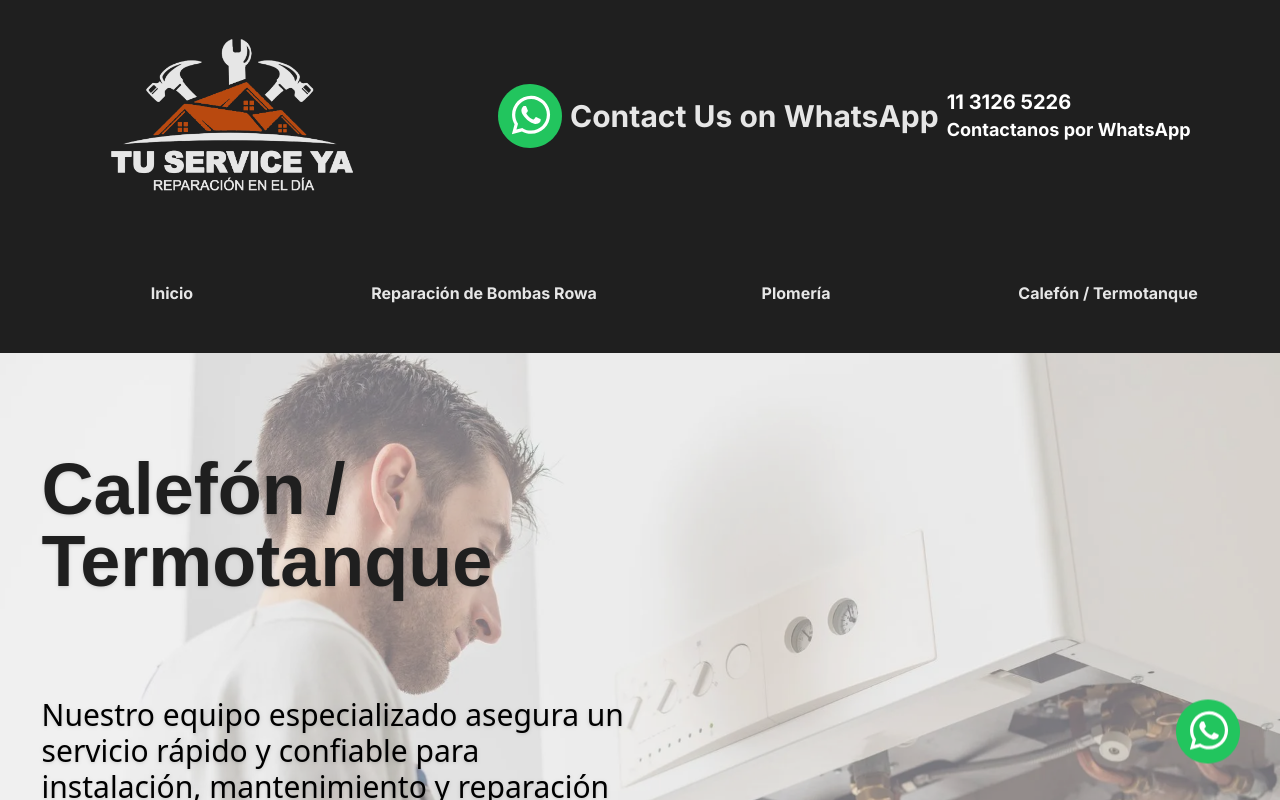
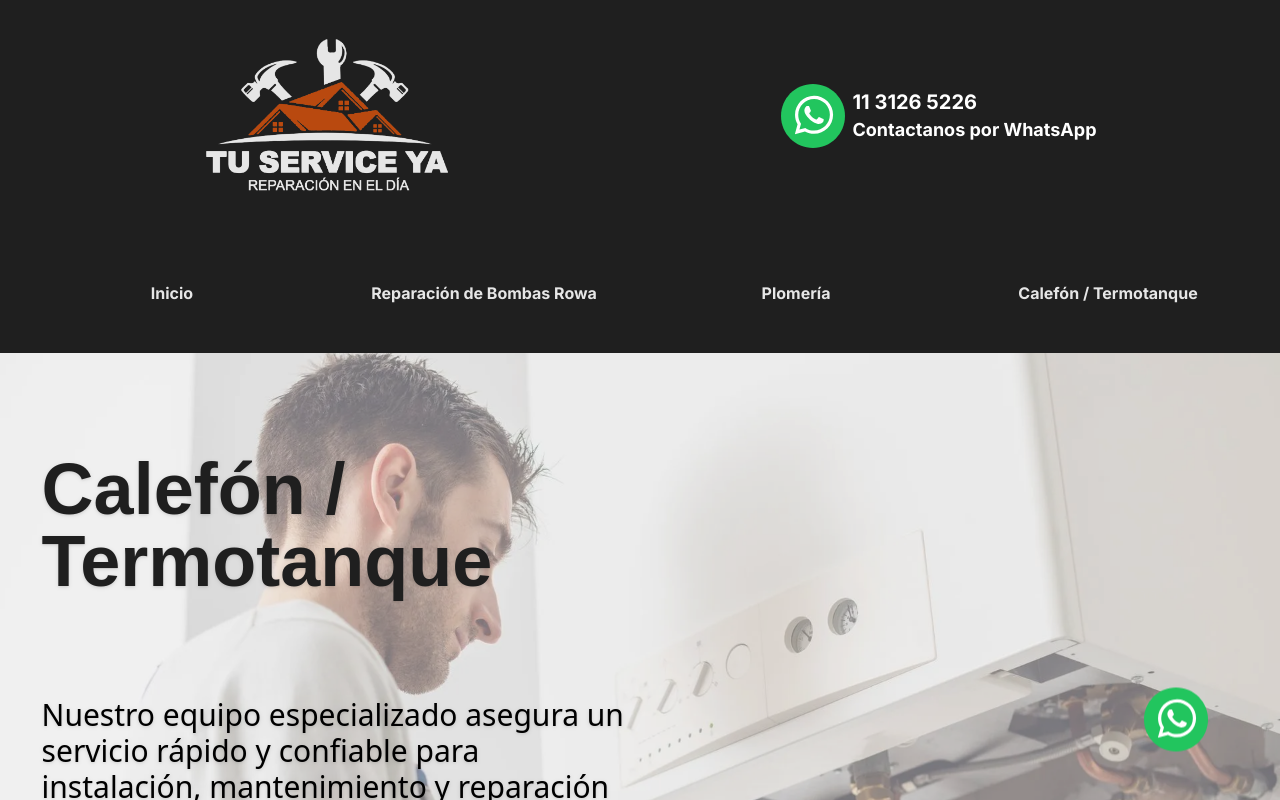
Before and after one commit to guidogattas/tu-service-ya, a React (Vite) app: page /calefon-termotanque in a window 1280 px wide. Shown: the top 800 px of the page. Built offline with nearby package versions, Linux system fonts and the light colour scheme.

Commit message:
[FIX] Whatsapp number final fix

```diff
--- a/src/components/Home/Hero.jsx
+++ b/src/components/Home/Hero.jsx
@@ -1,4 +1,5 @@
 import { motion } from "framer-motion";
+import PedirCotizacionButton from "../common/PedirCotizacion/PedirCotizacion";
 
 const Hero = () => {
     return (
@@ -27,7 +28,7 @@ const Hero = () => {
                 >
                     Somos una empresa abocada al servicio de reparación y mantenimiento puerta a puerta. Contamos con movilidad propia, realizamos reparaciones en el día, personal calificado para asesorar y realizar informes técnicos.
                 </motion.p>
-                <motion.a
+                {/* <motion.a
                     href={`https://web.whatsapp.com/send?phone=1533066712&text=Prueba`}
                     target="_blank"
                     rel="noopener noreferrer"
@@ -37,7 +38,9 @@ const Hero = () => {
                     transition={{ delay: 0.4, type: "spring", stiffness: 50, damping: 10 }}
                 >
                     Pedir Cotización
-                </motion.a>
+                </motion.a> */}
+                <PedirCotizacionButton />
+
             </div>
         </div>
     );
--- a/src/components/WhatsApp.jsx
+++ b/src/components/WhatsApp.jsx
@@ -1,6 +1,6 @@
 import WhatsAppLogo from '../assets/icons/WhatsAppLogo.jsx';
 
-const WhatsApp = () => {
+const WhatsApp = ({ showText = true }) => {
     const phoneNumber = '5491131265226';
     const phoneNumberWA = '11 3126 5226';
     const message = 'Buenos días, quisiera consultarte por...';
@@ -25,11 +25,12 @@ const WhatsApp = () => {
                     className="w-12 text-green-500 transition-colors duration-200 md:w-16 hover:text-green-700"
                 />
             </a>
-            <a href="https://api.whatsapp.com/send?phone=1234567890" target='_blank'>Contact Us on WhatsApp</a>
-            <div className='flex flex-col'>
-                <p className='text-white font-xbold text-md md:text-xl font-inter'>{phoneNumberWA}</p>
-                <p className='text-sm text-white md:text-lg font-inter'>Contactanos por WhatsApp</p>
-            </div>
+            {showText && (
+                <div className='flex flex-col'>
+                    <p className='text-white font-xbold text-md md:text-xl font-inter'>{phoneNumberWA}</p>
+                    <p className='text-sm text-white md:text-lg font-inter'>Contactanos por WhatsApp</p>
+                </div>
+            )}
         </div>
     );
 }
--- a/src/components/common/Header/Header.jsx
+++ b/src/components/common/Header/Header.jsx
@@ -1,4 +1,3 @@
-import WhatsAppLogo from '../../../assets/icons/WhatsAppLogo.jsx';
 import NavBar from '../../NavBar.jsx';
 import WhatsApp from '../../WhatsApp.jsx';
 
@@ -10,17 +9,16 @@ const Header = () => {
                     <img className='w-[350px]' src="\images\Logo-tsy-png-white.png" alt="Logo Tu Service Ya" />
                 </div>
                 <div className='flex items-center gap-3 text-3xl'>
-                    <WhatsApp />
+                    <WhatsApp showText={true} />
                 </div>
             </section>
             <NavBar />
             <a
                 className="fixed z-50 transition-transform duration-300 bottom-4 right-6 md:bottom-4 md:right-10 md:transform md:animate-bounce hover:scale-110"
-                href={`https://web.whatsapp.com/send?phone=1533066712&text=Prueba`}
                 target="_blank"
                 rel="noopener noreferrer"
             >
-                <WhatsAppLogo height="70" fill="white" className="w-16 text-green-500 transition-colors duration-200 hover:text-green-700" />
+                <WhatsApp showText={false} height="70" fill="white" className="fixed z-50 w-16 text-green-500 duration-300 bottom-4 right-6 md:bottom-4 md:right-10 md:transform md:animate-bounce hover:scale-110 hover:text-green-700" />
             </a>
         </>
     );
--- /dev/null
+++ b/src/components/common/PedirCotizacion/PedirCotizacion.jsx
@@ -0,0 +1,29 @@
+import { motion } from "framer-motion";
+
+const PedirCotizacionButton = () => {
+    const phoneNumber = '5491131265226';
+    const message = 'Buenos días, quisiera solicitar una cotización.';
+    const encodedMessage = encodeURIComponent(message);
+
+    const isMobile = /iPhone|iPad|iPod|Android/i.test(navigator.userAgent);
+
+    const link = isMobile
+        ? `whatsapp://send?phone=${phoneNumber}&text=${encodedMessage}`
+        : `https://web.whatsapp.com/send?phone=${phoneNumber}&text=${encodedMessage}`;
+
+    return (
+        <motion.a
+            href={link}
+            rel="noopener noreferrer"
+            {...(isMobile ? {} : { target: "_blank" })}
+            className="p-6 text-xl md:text-3xl font-bold text-white bg-customOrange max-w-[300px] place-self-center md:place-self-start hover:bg-customGrey hover:text-customOrange duration-150 rounded-3xl"
+            initial={{ x: "100vw", opacity: 0 }}
+            animate={{ x: 0, opacity: 1 }}
+            transition={{ delay: 0.4, type: "spring", stiffness: 50, damping: 10 }}
+        >
+            Pedir Cotización
+        </motion.a>
+    );
+}
+
+export default PedirCotizacionButton;
```
